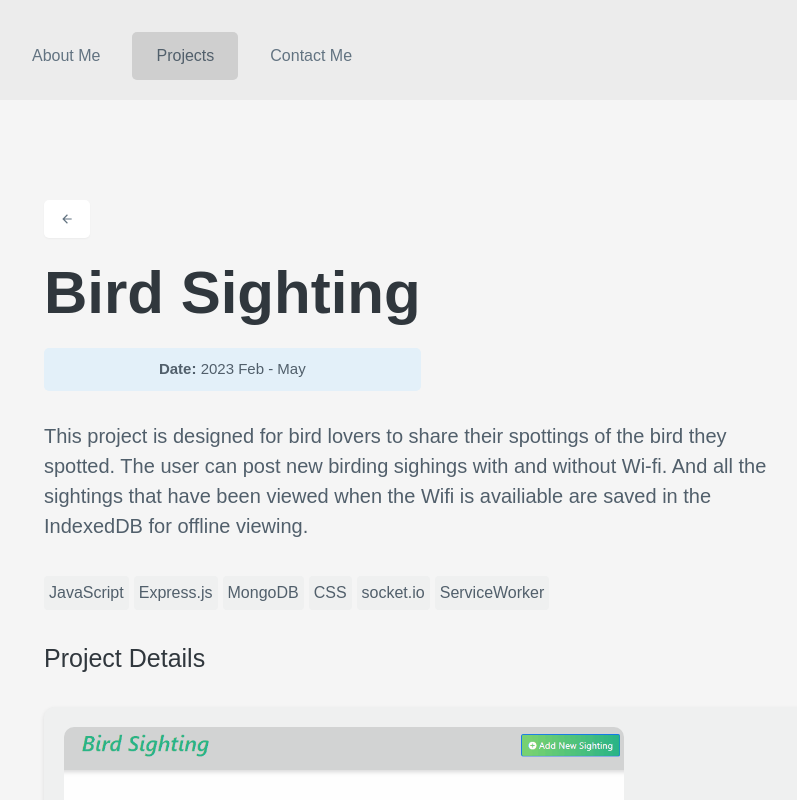
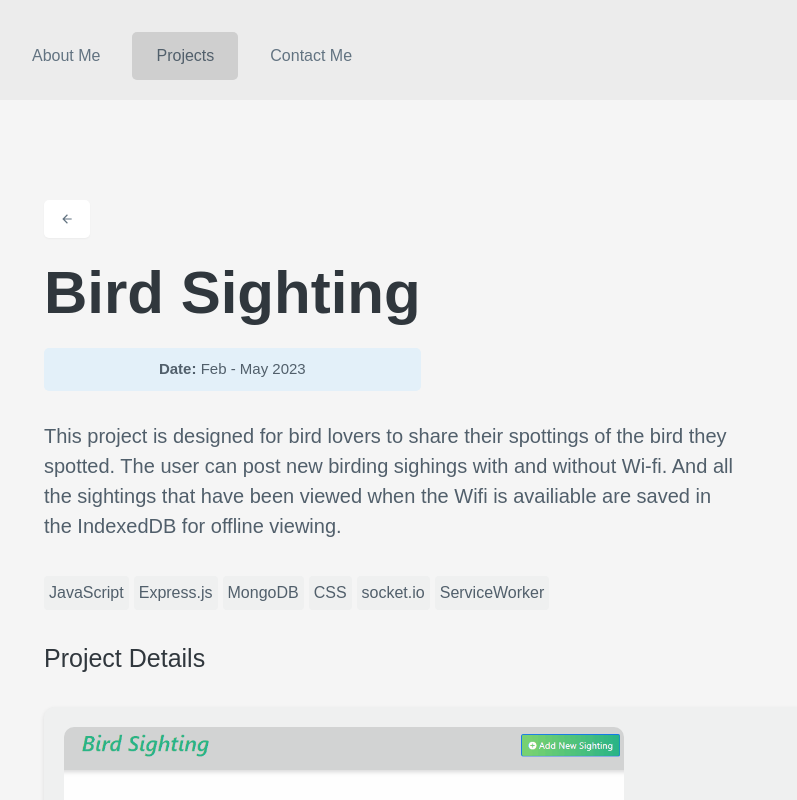
Before and after one commit to JellyYJ/portfolio, a React (Vite) app in the folder portfolio/: page /projects/birdSighting in a window 1280 px wide. Shown: the top 800 px of the page, without its empty margins (16-813 px from the left). Built offline with nearby package versions, Linux system fonts and the light colour scheme.

Commit message:
data update

```diff
--- a/portfolio/src/assets/data/projectData.json
+++ b/portfolio/src/assets/data/projectData.json
@@ -1,7 +1,7 @@
 [
   {
     "name": "The Wild Oasis",
-    "date": "2023 Nov-Dec",
+    "date": "Nov - Dec 2023",
     "img": "/src/assets/wildOasis/wildOasis.png",
     "link": "/wildOasis",
     "summary": "This project is a real-world like porject intimate the inside website for a booking system for cabins.",
@@ -28,7 +28,7 @@
   },
   {
     "name": "Solar Offset",
-    "date": "2023 Feb - May",
+    "date": "Feb - May 2023",
     "img": "/src/assets/solarOffset/solarLandingPage.png",
     "link": "/solarOffset",
     "summary": "This project aimed to create a platform for UK residents to fund solar panels in African countries.",
@@ -57,7 +57,7 @@
     "name": "Bird Sighting",
     "img": "/src/assets/birdSighting/landingPage.png",
     "link": "/birdSighting",
-    "date": "2023 Feb - May",
+    "date": "Feb - May 2023",
     "summary": "This project is for bird lovers to post their spottings of bird with and without WiFi. And they are also chat online to share their thoughts about this bird.",
     "techStck": [
       "JavaScript",
@@ -89,6 +89,7 @@
   {
     "name": "React Lizza.co",
     "img": "/src/assets/pizzaCo.png",
+    "date": "June 2023",
     "link": "/reactPizza",
     "summary": "This application allows users to easily browse and order pizzas online. Using React Router, Redux, and Thunks for state management, it offers a streamlined and responsive user experience.",
     "techStck": ["React", "Redux", "Thunks", "Tailwind CSS"],
--- a/portfolio/src/ui/Paragraph.jsx
+++ b/portfolio/src/ui/Paragraph.jsx
@@ -1,7 +1,7 @@
 import styled, { css } from "styled-components";
 
 const StyledDiv = styled.div`
-  max-width: 75rem;
+  max-width: 70rem;
   /* margin: auto; */
 
   ${(props) =>
```
